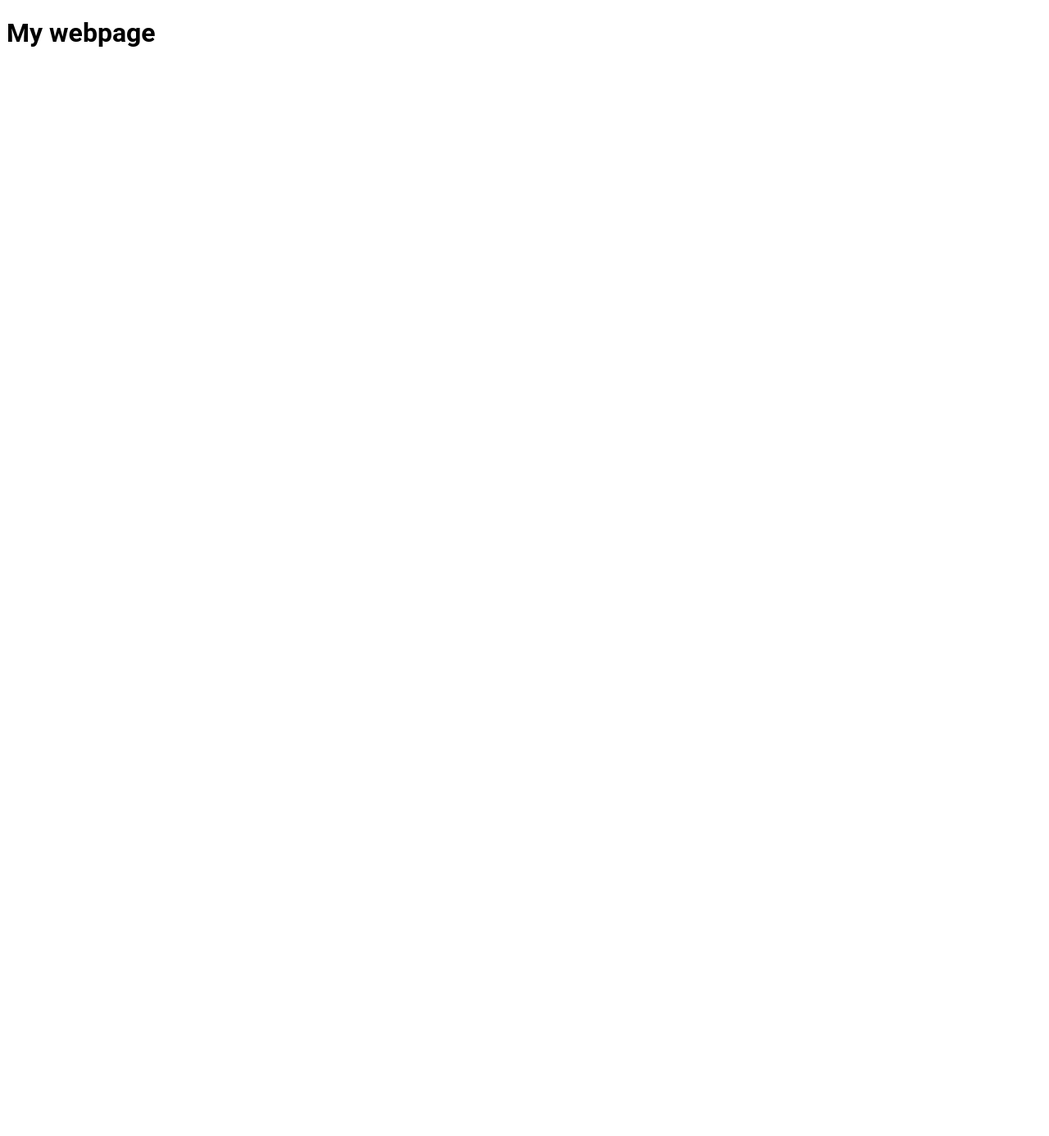
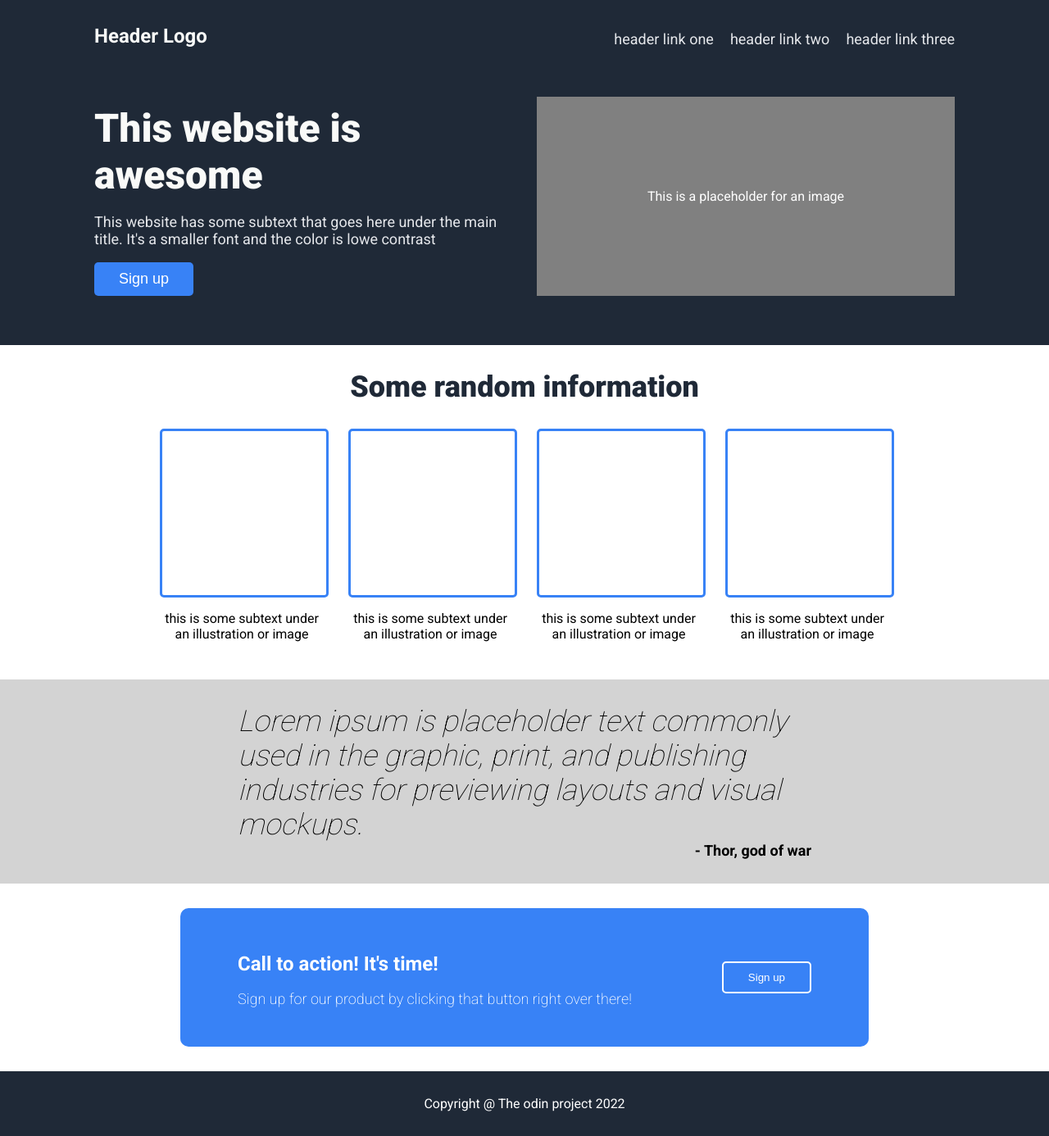
Before and after one commit to Pi-code246/landing_page, a plain HTML site: page index.html in a window 1280 px wide. Shown: the whole page at 82% size. Before the commit the page ends 800 px from the top, so only its background shows below. Drawn offline with Linux system fonts and the light colour scheme.

Commit message:
Update index.html style.css

```diff
--- a/index.html
+++ b/index.html
@@ -6,6 +6,82 @@
         <link rel="stylesheet" href="style.css">
     </head>
     <body>
-        <h1>My webpage</h1>
+        <div class="bg">
+            <div class="center">
+                <div class="header">
+                    <div class="navbar">
+                        <div class="logo">
+                            Header Logo
+                        </div>
+                        <div class="navigation">
+                            <ul>
+                                <li>header link one</li>
+                                <li>header link two</li>
+                                <li>header link three</li>
+                            </ul>
+                        </div>
+                    </div>
+
+                    <div class="front">
+                        <div class="awesome">
+                            <h1>This website is awesome</h1>
+                            <p>This website has some subtext that goes here under the main title. It's a smaller font and the color is lowe contrast</p>
+                            <button class="sbutton">Sign up</button>
+                        </div>
+
+                        <div class="placeholder">
+                            This is a placeholder for an image
+                        </div>
+
+                    </div>
+                </div>
+            </div>
+        </div>
+
+        <div class="middle">
+            <h2 class="midtitle">Some random information</h2>
+            <div class="gallery">
+                <div class="onetwofour">
+                    <div class="rectangle"></div>
+                    <p>this is some subtext under an illustration or image</p>
+                </div>
+
+                <div class="onetwofour">
+                    <div class="rectangle"></div>
+                    <p>this is some subtext under an illustration or image</p>
+                </div>
+                <div class="onetwofour">
+                    <div class="rectangle"></div>
+                    <p>this is some subtext under an illustration or image</p>
+                </div>
+                <div class="onetwofour">
+                    <div class="rectangle"></div>
+                    <p>this is some subtext under an illustration or image</p>
+                </div>
+            </div>
+        </div>
+
+        <div class="penultimate"> <!-- penultimate quote -->
+            <div class="quotenest">
+                <p class="quote">Lorem ipsum is placeholder text commonly used in the graphic, print, and publishing industries for previewing layouts and visual mockups.</p>
+                <p class="author">- Thor, god of war</p>
+            </div>
+        </div>
+
+        <div class="action">
+            <div class="bar">
+                <div class="text">
+                    <h3>Call to action! It's time!</h3>
+                    <p>Sign up for our product by clicking that button right over there!</p>
+                </div>
+                <div class="buttonnest">
+                    <button class="bellowbutton">Sign up</button>
+                </div>
+            </div>
+        </div>
+
+        <div class="footer">
+            Copyright @ The odin project 2022
+        </div>
     </body>
 </html>
--- a/style.css
+++ b/style.css
@@ -1,16 +1,199 @@
+@import url('https://fonts.googleapis.com/css2?family=Roboto:wght@100;200;400;700;900&display=swap');
+
 body {
     font-family: 'Roboto', sans-serif;
+    margin: 0;
+    display: flex;
+    flex-direction: column;
+}
+
+.bg {
+    background-color: #1F2937;
+}
+
+.center {
+    margin: 0 auto;
+    width: 1050px;
 }
 
 .navbar {
+    padding: 30px 0 0;
+    display: flex;
+    justify-content: space-between;
+    align-items: flex-end;
+}
+
+.logo {
+    color: #F9FAF8;
+    font-size: 24px;
+    font-weight: 700;
+}
+
+ul {
+    list-style-type: none;
+    padding: 0;
+    margin: 0;
+    display: flex;
+    gap: 20px;
+    color: #E5E7EB;
+    font-size: 18px;
+}
+
+.front {
+    padding: 60px 0;
+    display: flex;
+    justify-content: center;
+    gap: 30px;
+}
+
+h1 {
+    font-size: 48px;
+    color: #F9FAF8;
+    font-weight: 900;
+    margin: 10px 0;
+    padding: 0;
+}
+
+.awesome p {
+    color: #E5E7EB;
+    font-size: 18px;
+}
+
+.sbutton {
+    color: white;
+    background-color: #3882F6;
+    border: 0;
+    border-radius: 5px;
+    font-size: 18px;
+    font-weight: 500;
+    padding: 10px 30px;
+}
+
+.placeholder,
+.awesome {
+    flex: 1;
+}
+
+.placeholder {
+    color: white;
+    background-color: gray;
+    display: flex;
+    justify-content: center;
+    align-items: center;
+}
+
+.middle {
+    padding: 30px 0;
+}
+
+.midtitle {
+    color: #1F2937;
+    font-size: 36px;
+    font-weight: 900;
+    text-align: center;
+    margin: 0 0 30px;
+    padding: 0;
+}
+
+.gallery {
+    display: flex;
+    justify-content: center;
+    gap: 30px;
+}
+
+.onetwofour {
+    width: 200px;
+    text-align: center;
+}
+
+.rectangle {
+    border: 3px solid #3882F6;
+    border-radius: 5px;
+    width: 200px;
+    height: 200px;
+}
+
+.penultimate {
+    background-color: lightgray;
+    display: flex;
+    justify-content: center;
+    padding: 30px 0;
+}
+
+.quotenest {
+    width: 700px;
+    display: flex;
+    flex-direction: column;
+}
+
+.quote {
+    font-size: 36px;
+    font-style: italic;
+    font-weight: 100;
+    align-self: center;
+    margin: 0;
+}
+
+.author {
+    font-size: 18px;
+    font-weight: 700;
+    align-self: flex-end;
+    margin: 0;
+}
+
+.action {
+    display: flex;
+    justify-content: center;
+    padding: 30px 0;
+}
+
+.bar {
+    width: 700px;
+    background-color: #3882F6;
+    border-radius: 10px;
+    padding: 30px 70px;
     display: flex;
     justify-content: space-between;
 }
 
-ul {
-    list-style-type: none; /* Remove bullets */
-    padding: 0; /* Remove padding */
-    margin: 0; /* Remove margins */
+.text {
     display: flex;
-    gap: 20px;
+    flex-direction: column;
 }
+
+.text h3 {
+    color: white;
+    font-size: 24px;
+    font-weight: 700;
+    margin-bottom: 0;
+}
+
+.text p {
+    color: white;
+    font-size: 18px;
+    font-weight: 200;
+}
+
+.bellowbutton {
+    color: white;
+    background-color: rgb(0,0,0,0);
+    border-radius: 5px;
+    border: 2px solid white;
+    padding: 10px 30px;
+}
+
+.buttonnest {
+    display: flex;
+    justify-content: center;
+    align-items: center;
+}
+
+.footer {
+    background-color: #1F2937;
+    padding: 30px 0;
+    color: white;
+    display: flex;
+    justify-content: center;
+    align-items: center;
+    justify-self: flex-end;
+}
```
